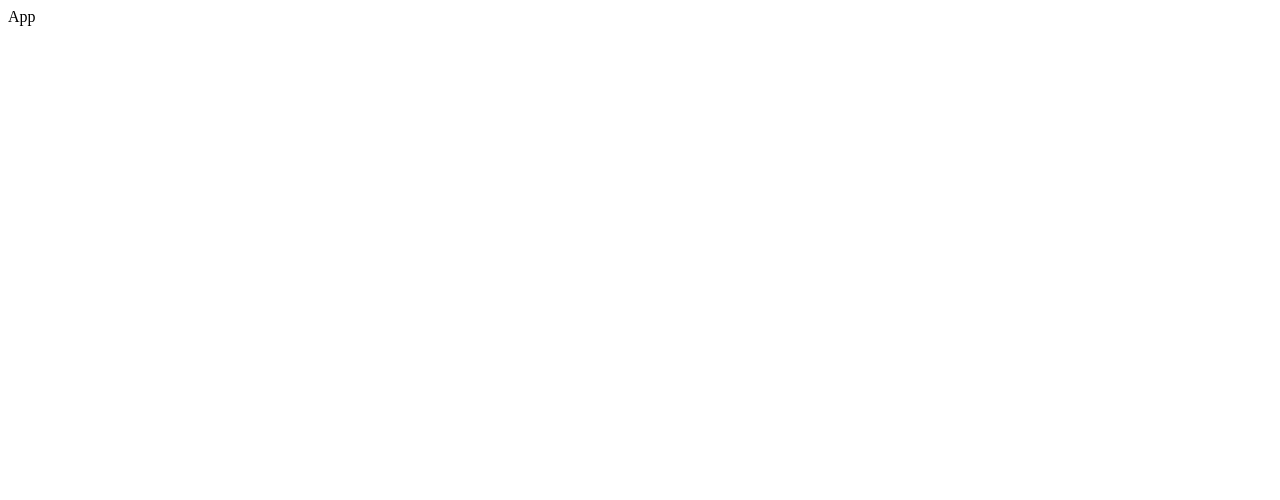
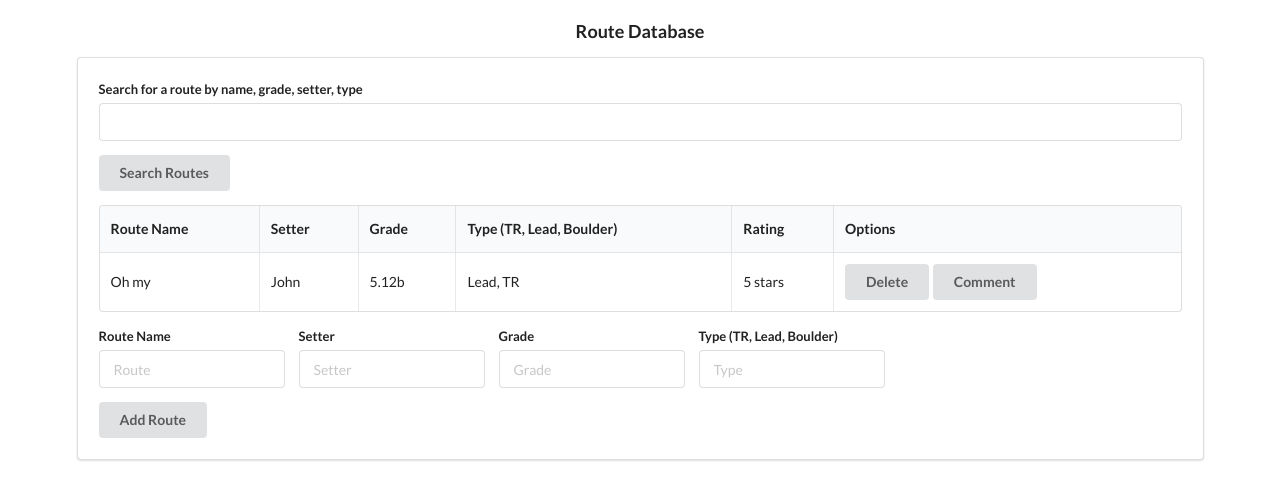
Before and after one commit to ghgamble/Routes-Database, a React (Create React App) app: page / in a window 1280 px wide. Shown: the top 500 px of the page. Built offline with nearby package versions, Linux system fonts and the light colour scheme.

Commit message:
initial setup of components, pre-firebase

```diff
--- a/package.json
+++ b/package.json
@@ -6,6 +6,7 @@
     "@testing-library/jest-dom": "^5.11.6",
     "@testing-library/react": "^11.1.2",
     "@testing-library/user-event": "^12.2.2",
+    "firebase": "^8.0.2",
     "react": "^17.0.1",
     "react-dom": "^17.0.1",
     "react-scripts": "4.0.0",
--- a/public/index.html
+++ b/public/index.html
@@ -5,6 +5,7 @@
     <link rel="icon" href="%PUBLIC_URL%/favicon.ico" />
     <meta name="viewport" content="width=device-width, initial-scale=1" />
     <meta name="theme-color" content="#000000" />
+    <link rel="stylesheet" href="https://cdnjs.cloudflare.com/ajax/libs/semantic-ui/2.4.1/semantic.min.css" />
     <meta
       name="description"
       content="Web site created using create-react-app"
@@ -24,7 +25,7 @@
       work correctly both with client-side routing and a non-root public URL.
       Learn how to configure a non-root public URL by running `npm run build`.
     -->
-    <title>React App</title>
+    <title>Route Database</title>
   </head>
   <body>
     <noscript>You need to enable JavaScript to run this app.</noscript>
--- a/src/App.js
+++ b/src/App.js
@@ -1,9 +1,19 @@
 import React from 'react';
+
+import SearchBar from './components/SearchBar';
+import List from './components/List';
+import AddRoute from './components/AddRoute';
 
 const App = () => {
       return (
             <div>
-                  App
+                  <div className="ui center aligned header" style={{marginTop: "20px"}}>Route Database</div>
+
+                  <div className="ui riase container segment padded">
+                        <SearchBar />
+                        <List />
+                        <AddRoute />
+                  </div>
             </div>
       );
 }
--- /dev/null
+++ b/src/components/AddRoute.js
@@ -0,0 +1,29 @@
+import React from 'react';
+
+const AddRoute = () => {
+      return (
+            <form className="ui form">
+                  <div className="fields">
+                        <div className="field">
+                              <label>Route Name</label>
+                              <input type="text" name="route-name" placeholder="Route" />
+                        </div>
+                        <div className="field">
+                              <label>Setter</label>
+                              <input type="text" name="setter" placeholder="Setter" />
+                        </div>
+                        <div className="field">
+                              <label>Grade</label>
+                              <input type="text" name="grade" placeholder="Grade" />
+                        </div>
+                        <div className="field">
+                              <label>Type (TR, Lead, Boulder)</label>
+                              <input type="text" name="type" placeholder="Type" />
+                        </div>
+                  </div>
+                  <button className="ui button" type="submit">Add Route</button>
+            </form>
+      );
+}
+
+export default AddRoute;
--- /dev/null
+++ b/src/components/List.js
@@ -0,0 +1,35 @@
+import React from 'react';
+
+const List = () => {
+
+      return (
+            <table className="ui celled table">
+                  <thead>
+                        <tr>
+                              <th>Route Name</th>
+                              <th>Setter</th>
+                              <th>Grade</th>
+                              <th>Type (TR, Lead, Boulder)</th>
+                              <th>Rating</th>
+                              <th>Options</th>
+                        </tr>
+                  </thead>
+                  <tbody>
+                        <tr>
+                              <td data-label="Route Name">Oh my</td>
+                              <td data-label="Setter">John</td>
+                              <td data-label="Grade">5.12b</td>
+                              <td data-label="Type">Lead, TR</td>
+                              <td data-label="Rating">5 stars</td>
+                              <td data-label="Options">
+                                    <button type="button" className="ui button">Delete</button>
+                                    <button type="button" className="ui button">Comment</button>
+                              </td>
+                        </tr>
+                  </tbody>
+            </table>
+      );
+
+}
+
+export default List;
--- /dev/null
+++ b/src/components/SearchBar.js
@@ -0,0 +1,29 @@
+import React, { useState } from 'react';
+
+const SearchBar = () => {
+
+      const [searchTerm, setSearchTerm] = useState('');
+
+      const onSearch = (e) => {
+            e.preventDefault();
+            console.log(searchTerm);
+      }
+
+      const searchTermChange = (e) => {
+            e.preventDefault();
+            setSearchTerm(e.target.value);
+            // console.log(searchTerm);
+      }
+
+      return (
+            <form className="ui form" onSubmit={onSearch}>
+                  <div className="field">
+                        <label>Search for a route by name, grade, setter, type</label>
+                        <input type="text" value={searchTerm} onChange={searchTermChange} />
+                  </div>
+                  <button className="ui submit button">Search Routes</button>
+            </form>
+      );
+}
+
+export default SearchBar;
```
Also changed, not shown: 1 other file (tests, documents, lock files or other folders).
